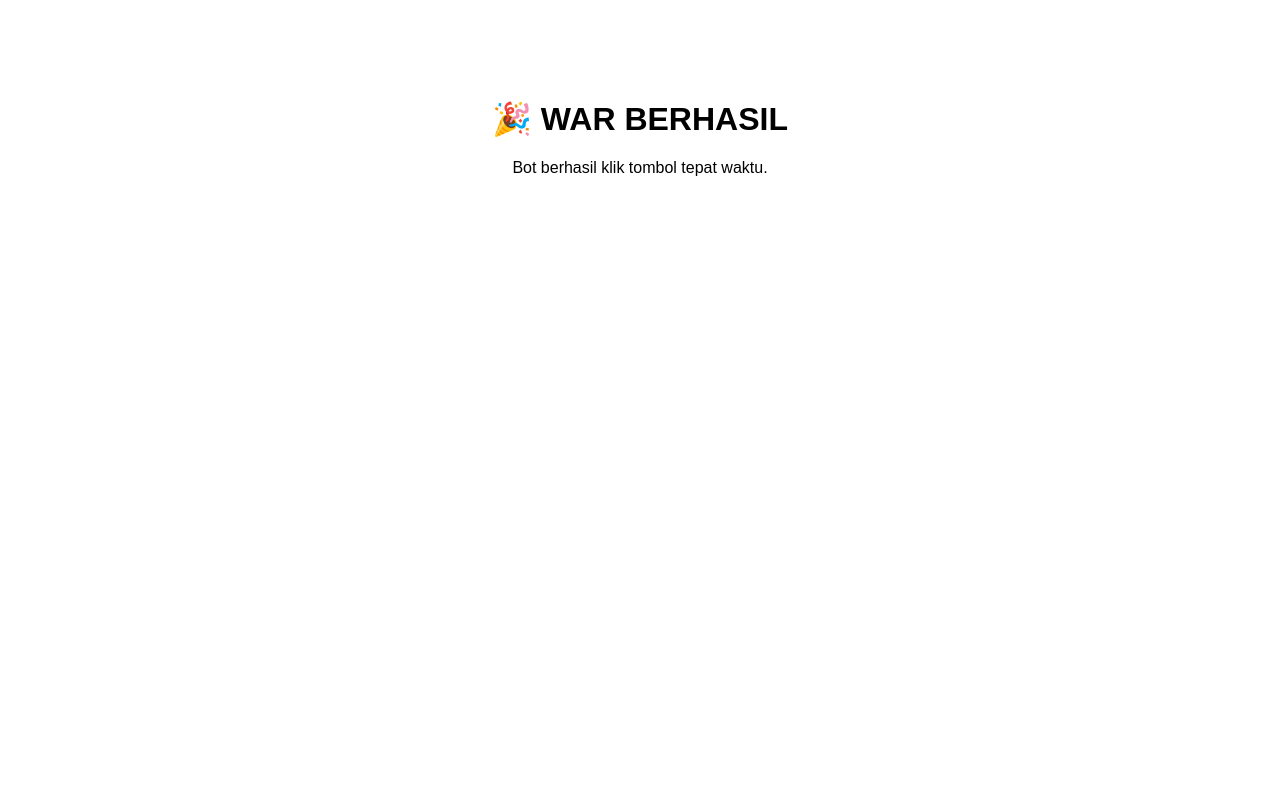
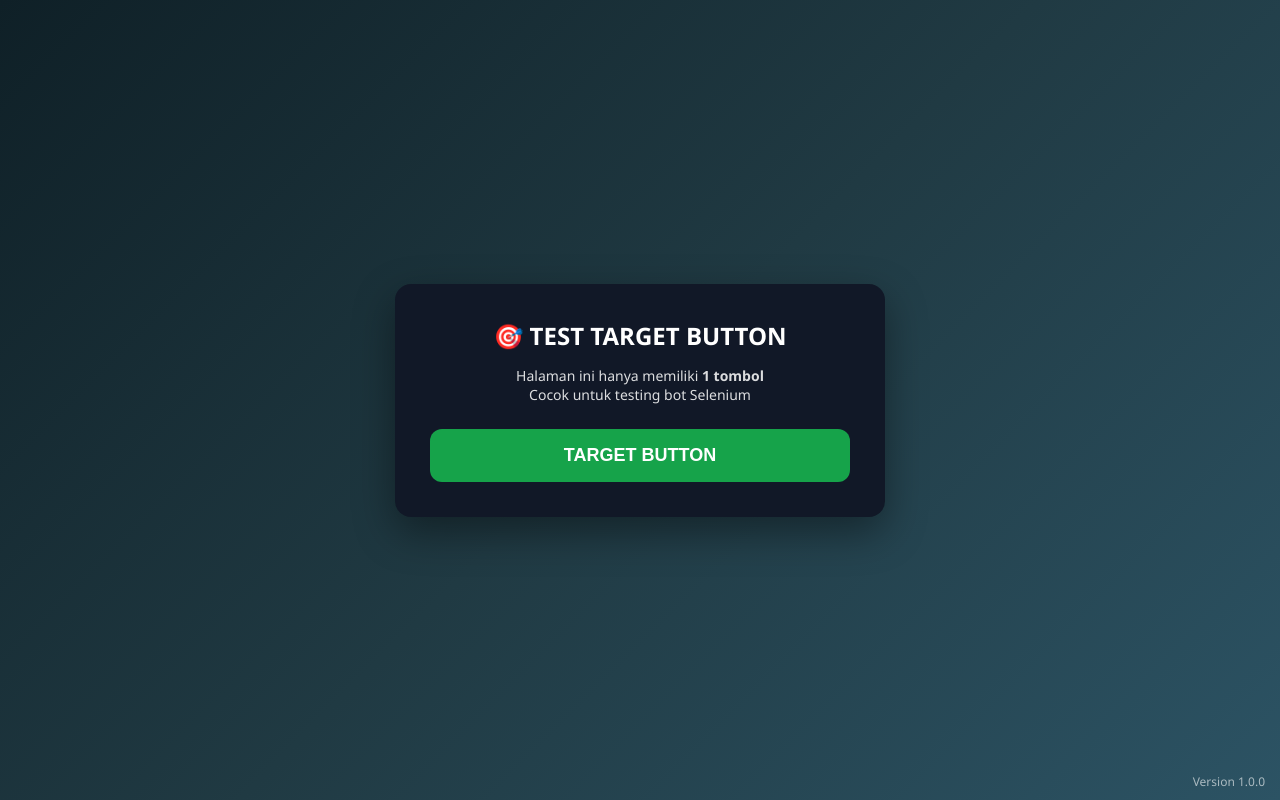
Before and after one commit to fadhlysyahputra02/ujicoba, a plain HTML site: page page2.html in a window 1280 px wide. Drawn offline with Linux system fonts and the light colour scheme.

Commit message:
update versi 1.0.1

```diff
--- a/page2.html
+++ b/page2.html
@@ -3,18 +3,89 @@
 <head>
     <meta charset="UTF-8">
     <title>WAR Simulator - Page 2</title>
+    <meta name="viewport" content="width=device-width, initial-scale=1.0">
+
     <style>
         body {
-            font-family: Arial, sans-serif;
+            margin: 0;
+            min-height: 100vh;
+            font-family: "Segoe UI", Arial, sans-serif;
+            background: linear-gradient(135deg, #0f2027, #203a43, #2c5364);
+            display: flex;
+            justify-content: center;
+            align-items: center;
+            color: #fff;
+        }
+
+        .card {
+            background: #111827;
+            padding: 35px;
+            border-radius: 16px;
+            width: 100%;
+            max-width: 420px;
+            box-shadow: 0 15px 40px rgba(0,0,0,.4);
             text-align: center;
-            margin-top: 100px;
+        }
+
+        h1 {
+            margin-top: 0;
+            font-size: 24px;
+            margin-bottom: 10px;
+        }
+
+        p {
+            font-size: 14px;
+            opacity: .85;
+            margin-bottom: 25px;
+        }
+
+        button {
+            width: 100%;
+            padding: 16px;
+            font-size: 18px;
+            font-weight: bold;
+            border-radius: 12px;
+            border: none;
+            cursor: pointer;
+            background: #16a34a;
+            color: #fff;
+            transition: .25s ease;
+        }
+
+        button:hover {
+            background: #15803d;
+            transform: scale(1.03);
+        }
+
+        .version {
+            position: fixed;
+            bottom: 10px;
+            right: 15px;
+            font-size: 12px;
+            opacity: .6;
         }
     </style>
 </head>
 <body>
 
-    <h1>🎉 WAR BERHASIL</h1>
-    <p>Bot berhasil klik tombol tepat waktu.</p>
+<div class="card">
+    <h1>🎯 TEST TARGET BUTTON</h1>
+    <p>Halaman ini hanya memiliki <b>1 tombol</b><br>
+       Cocok untuk testing bot Selenium</p>
+
+    <!-- 🔥 TOMBOL TARGET -->
+    <button id="targetBtn">
+        TARGET BUTTON
+    </button>
+</div>
+
+<div class="version">Version 1.0.0</div>
+
+<script>
+document.getElementById("targetBtn").addEventListener("click", () => {
+    alert("✅ BUTTON BERHASIL DIKLIK BOT!");
+});
+</script>
 
 </body>
 </html>
```
Also changed, not shown: index.html (+9 -9 lines).
